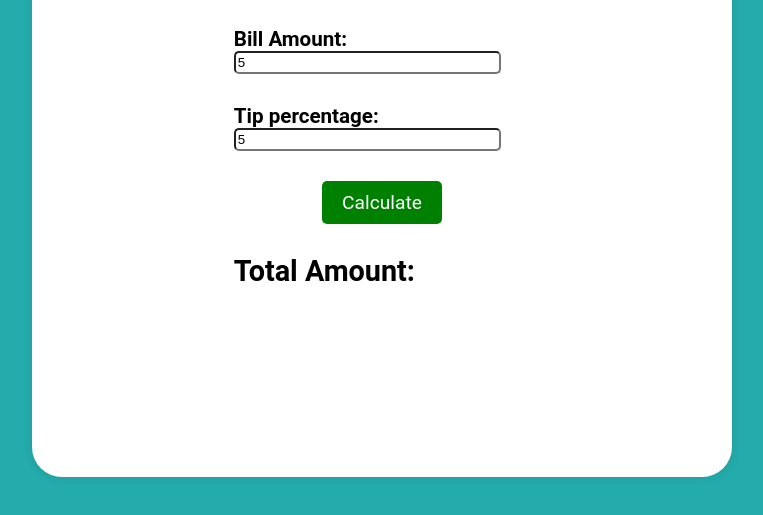
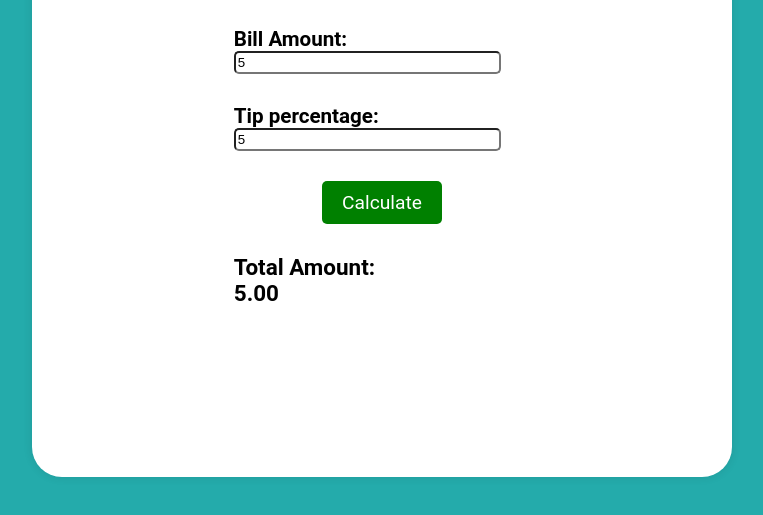
Before and after one commit to Kamalsultanov/TipCalculatorJS, a plain HTML site: page index.htm in a window 1280 px wide. Both pictures are taken after typing "5", "5" into the empty fields and a click on the button "Calculate". Shown: the part 153-668 px from the top of the page, without its empty margins (258-1021 px from the left). Drawn offline with Linux system fonts and the light colour scheme.

Commit message:
Finished

```diff
--- a/app.js
+++ b/app.js
@@ -1,9 +1,9 @@
 let tip = document.getElementById('tipPercent');
 let bill = document.getElementById('bill');
-
+let total = document.getElementById('total')
 
 
 const Calculatetip = () => {
-    let tipAmount  =  (bill.value/ tip.value)/100
-    return tipAmount
+    let tipAmount  =  bill.value * (tip.value/100)
+    return total.innerHTML=  Math.round( +bill.value + tipAmount) + ('.00')
 }
--- a/index.htm
+++ b/index.htm
@@ -20,7 +20,8 @@
             </div>
             <button onclick="Calculatetip()">Calculate</button>
             <div class="result">
-                <h2 id="total">Total Amount:</h2>
+                <h3 >Total Amount:</h3>
+                <h3 id="total"></h3>
             </div>
         </div>
     </section>
```
